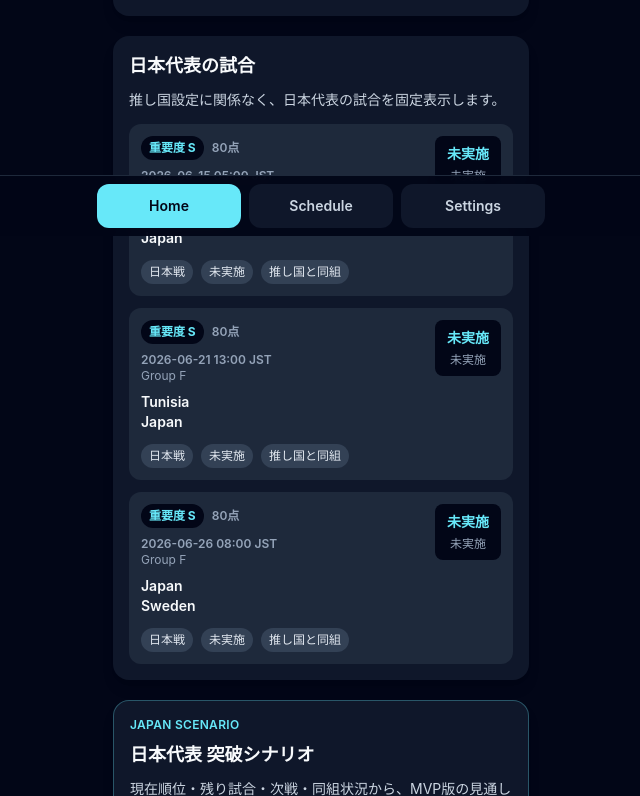
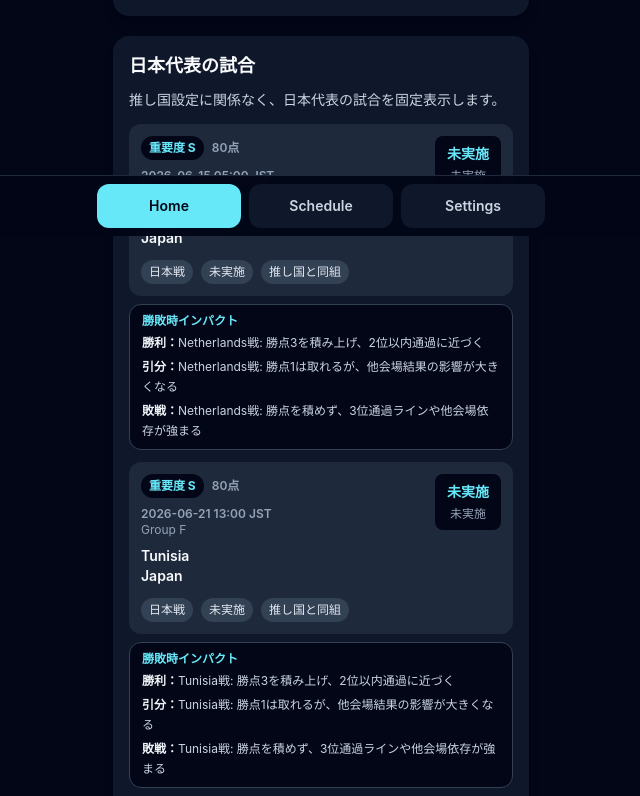
Before and after one commit to semflactal-high-roas/wc-watch-os, a React (Vite) app: page / in a window 1280 px wide. Shown: the part 564-1360 px from the top of the page, without its empty margins (319-959 px from the left). Built offline with nearby package versions, Linux system fonts and the light colour scheme.

Commit message:
Show Japan match impact summaries on home

```diff
--- a/src/App.tsx
+++ b/src/App.tsx
@@ -2,6 +2,7 @@ import { useEffect, useMemo, useState } from 'react';
 import { loadAppData } from './data/loader';
 import { filterTodayMatches, filterUpcomingMatches } from './logic/dateFilters';
 import { createMatchIcsEvent, downloadIcsFile } from './logic/ics';
+import { getJapanMatchImpactItems } from './logic/japanMatchImpact';
 import { getJapanScenarioSummary, type JapanScenarioSummary } from './logic/japanScenario';
 import { rankMatchesByImportance, type MatchWithImportance } from './logic/matchImportance';
 import { getQualificationSummary } from './logic/qualificationStatus';
@@ -42,6 +43,7 @@ type GroupOverview = {
 };
 
 const preferencesKey = 'wc-watch-os:userPreferences';
+const japanTeamId = 'JPN';
 
 const defaultPreferences: UserPreferences = {
   mainFavoriteTeamId: '',
@@ -105,10 +107,7 @@ const scoreLabel = (match: Match): string => {
   return `${match.homeScore} - ${match.awayScore}`;
 };
 
-const teamName = (teams: Team[], teamId: string): string => {
-  return teams.find((team) => team.id === teamId)?.name ?? teamId;
-};
-
+const teamName = (teams: Team[], teamId: string): string => teams.find((team) => team.id === teamId)?.name ?? teamId;
 const formatRecord = (row: StandingRow): string => `${row.won}勝 ${row.draw}分 ${row.lost}敗`;
 const formatMatchDateTime = (match: Match): string => `${match.date} ${match.kickoffTimeJST} JST`;
 
@@ -117,12 +116,11 @@ const formatMatchStage = (match: Match): string => {
   return stageLabels[match.stage];
 };
 
-const findJapanTeamId = (teams: Team[]): string => teams.find((team) => team.name === 'Japan')?.id ?? 'JPN';
 const matchIncludesTeam = (match: Match, teamId: string): boolean => match.homeTeamId === teamId || match.awayTeamId === teamId;
 const teamGroup = (teams: Team[], teamId: string): string => teams.find((team) => team.id === teamId)?.group ?? '';
 
 const getTrackedTeamIds = (teams: Team[], preferences: UserPreferences): string[] => {
-  const ids = [findJapanTeamId(teams), preferences.mainFavoriteTeamId, ...preferences.selectedTeamIds].filter(Boolean);
+  const ids = [japanTeamId, preferences.mainFavoriteTeamId, ...preferences.selectedTeamIds].filter((teamId) => teams.some((team) => team.id === teamId));
   return [...new Set(ids)];
 };
 
@@ -138,7 +136,6 @@ const sortMatchesByDate = <T extends Match>(matches: T[]): T[] => {
 
 const isSameGroupAsTrackedTeam = (match: Match, teams: Team[], trackedTeamIds: string[]): boolean => {
   const matchGroups = new Set([match.groupId, teamGroup(teams, match.homeTeamId), teamGroup(teams, match.awayTeamId)].filter(Boolean));
-
   return trackedTeamIds.some((teamId) => {
     const group = teamGroup(teams, teamId);
     return group ? matchGroups.has(group) : false;
@@ -201,7 +198,6 @@ function App() {
   }, [data]);
 
   const thirdPlace = useMemo(() => rankThirdPlaceTeams(standings.flatMap((group) => (group.rows[2] ? [group.rows[2]] : []))), [standings]);
-
   const trackedTeamIds = useMemo(() => (data ? getTrackedTeamIds(data.teams, preferences) : []), [data, preferences]);
 
   const qualificationSummaries = useMemo(() => {
@@ -214,12 +210,7 @@ function App() {
     return rankMatchesByImportance(data.matches, data.teams, data.groups, preferences, today);
   }, [data, preferences, today]);
 
-  const japanMatches = useMemo(() => {
-    if (!data) return [];
-    const japanTeamId = findJapanTeamId(data.teams);
-    return sortMatchesByDate(rankedMatches.filter((match) => matchIncludesTeam(match, japanTeamId)));
-  }, [data, rankedMatches]);
-
+  const japanMatches = useMemo(() => sortMatchesByDate(rankedMatches.filter((match) => matchIncludesTeam(match, japanTeamId))), [rankedMatches]);
   const japanScenario = useMemo(() => (data ? getJapanScenarioSummary(data, standings, data.matches) : null), [data, standings]);
   const groupFOverview = useMemo(() => (data ? buildGroupOverview('F', data, standings, rankedMatches) : null), [data, standings, rankedMatches]);
 
@@ -356,7 +347,7 @@ function HomeScreen({
       <QualificationStatusSection summaries={qualificationSummaries} />
       <JapanMatchesSection matches={japanMatches} teams={data.teams} onMatchSelect={onMatchSelect} />
       {japanScenario && <JapanScenarioSection scenario={japanScenario} teams={data.teams} />}
-      {groupFOverview && <GroupOverviewSection overview={groupFOverview} teams={data.teams} highlightTeamId="JPN" onMatchSelect={onMatchSelect} />}
+      {groupFOverview && <GroupOverviewSection overview={groupFOverview} teams={data.teams} highlightTeamId={japanTeamId} onMatchSelect={onMatchSelect} />}
 
       <section className="space-y-3 rounded-2xl bg-slate-900 p-4 shadow-lg">
         <h2 className="text-lg font-semibold">今日見るべき試合ランキング</h2>
@@ -395,11 +386,36 @@ function JapanMatchesSection({ matches, teams, onMatchSelect }: JapanMatchesSect
       ) : (
         <div className="space-y-3">
           {matches.map((match) => (
-            <MatchCard key={match.id} match={match} teams={teams} onSelect={() => onMatchSelect(match.id)} />
+            <div key={match.id} className="space-y-2">
+              <MatchCard match={match} teams={teams} onSelect={() => onMatchSelect(match.id)} />
+              <JapanMatchImpactSummary match={match} teams={teams} />
+            </div>
           ))}
         </div>
       )}
     </section>
+  );
+}
+
+type JapanMatchImpactSummaryProps = {
+  match: Match;
+  teams: Team[];
+};
+
+function JapanMatchImpactSummary({ match, teams }: JapanMatchImpactSummaryProps) {
+  const items = getJapanMatchImpactItems(match, teams);
+  if (items.length === 0) return null;
+
+  return (
+    <div className="space-y-1 rounded-xl border border-slate-700 bg-slate-950 px-3 py-2">
+      <p className="text-xs font-semibold text-cyan-300">勝敗時インパクト</p>
+      {items.map((item) => (
+        <p key={item.label} className="text-xs leading-5 text-slate-300">
+          <span className="font-semibold text-slate-100">{item.label}：</span>
+          {item.text}
+        </p>
+      ))}
+    </div>
   );
 }
 
@@ -423,7 +439,7 @@ function JapanScenarioSection({ scenario, teams }: JapanScenarioSectionProps) {
         <Metric label="得失点差" value={scenario.goalDiff ?? '-'} />
         <Metric label="残り試合" value={`${scenario.remainingMatches}試合`} />
         <Metric label="次の日本戦" value={scenario.nextOpponentName ? `${scenario.nextOpponentName}戦` : '未登録'} />
-        <Metric label="次戦キックオフ" value={scenario.nextMatch ? `${formatMatchDateTime(scenario.nextMatch)}` : '未登録'} />
+        <Metric label="次戦キックオフ" value={scenario.nextMatch ? formatMatchDateTime(scenario.nextMatch) : '未登録'} />
       </div>
 
       <div className="space-y-2">
@@ -729,7 +745,6 @@ type MatchDetailScreenProps = {
 };
 
 function MatchDetailScreen({ match, teams, preferences, trackedTeamIds, returnScreen, onBack }: MatchDetailScreenProps) {
-  const japanTeamId = findJapanTeamId(teams);
   const mainFavoriteName = preferences.mainFavoriteTeamId ? teamName(teams, preferences.mainFavoriteTeamId) : '';
   const selectedTeamNames = preferences.selectedTeamIds.filter((teamId) => matchIncludesTeam(match, teamId)).map((teamId) => teamName(teams, teamId));
   const viewingPoints = getViewingPoints(match, teams, preferences, trackedTeamIds);
@@ -771,7 +786,7 @@ function MatchDetailScreen({ match, teams, preferences, trackedTeamIds, returnSc
       <section className="space-y-3 rounded-2xl bg-slate-900 p-4 shadow-lg">
         <h3 className="text-lg font-semibold">関係性</h3>
         <div className="grid gap-2 text-sm">
-          <Metric label="日本代表との関係" value={japanTeamId ? (matchIncludesTeam(match, japanTeamId) ? '日本代表が関係する試合' : '直接関係なし') : '日本代表データなし'} />
+          <Metric label="日本代表との関係" value={matchIncludesTeam(match, japanTeamId) ? '日本代表が関係する試合' : '直接関係なし'} />
           <Metric label="メイン推し国との関係" value={preferences.mainFavoriteTeamId ? (matchIncludesTeam(match, preferences.mainFavoriteTeamId) ? `${mainFavoriteName} が関係` : '直接関係なし') : '未設定'} />
           <Metric label="選択中の推し国との関係" value={selectedTeamNames.length > 0 ? selectedTeamNames.join(' / ') : '直接関係なし'} />
         </div>
@@ -799,9 +814,8 @@ function MatchDetailScreen({ match, teams, preferences, trackedTeamIds, returnSc
 
 const getViewingPoints = (match: MatchWithImportance, teams: Team[], preferences: UserPreferences, trackedTeamIds: string[]): string[] => {
   const points: string[] = [];
-  const japanTeamId = findJapanTeamId(teams);
 
-  if (japanTeamId && matchIncludesTeam(match, japanTeamId)) points.push('日本代表が関係する試合です。');
+  if (matchIncludesTeam(match, japanTeamId)) points.push('日本代表が関係する試合です。');
   if (preferences.mainFavoriteTeamId && matchIncludesTeam(match, preferences.mainFavoriteTeamId)) points.push('メイン推し国が関係する試合です。');
   if (preferences.selectedTeamIds.some((teamId) => matchIncludesTeam(match, teamId))) points.push('選択中の推し国が関係する試合です。');
   if (match.stage === 'group' && isSameGroupAsTrackedTeam(match, teams, trackedTeamIds)) points.push('推し国と同組のため、順位に影響する可能性があります。');
```
